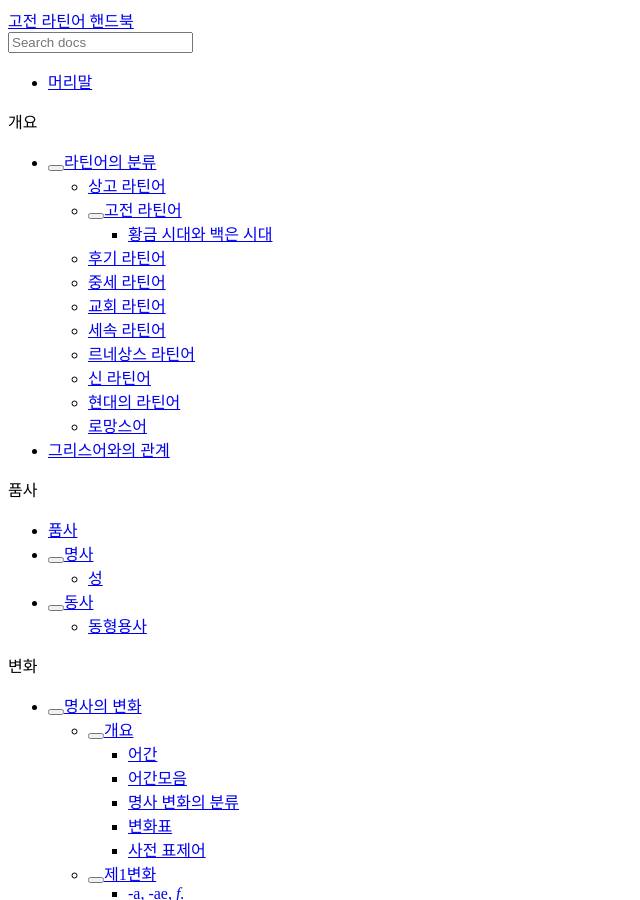
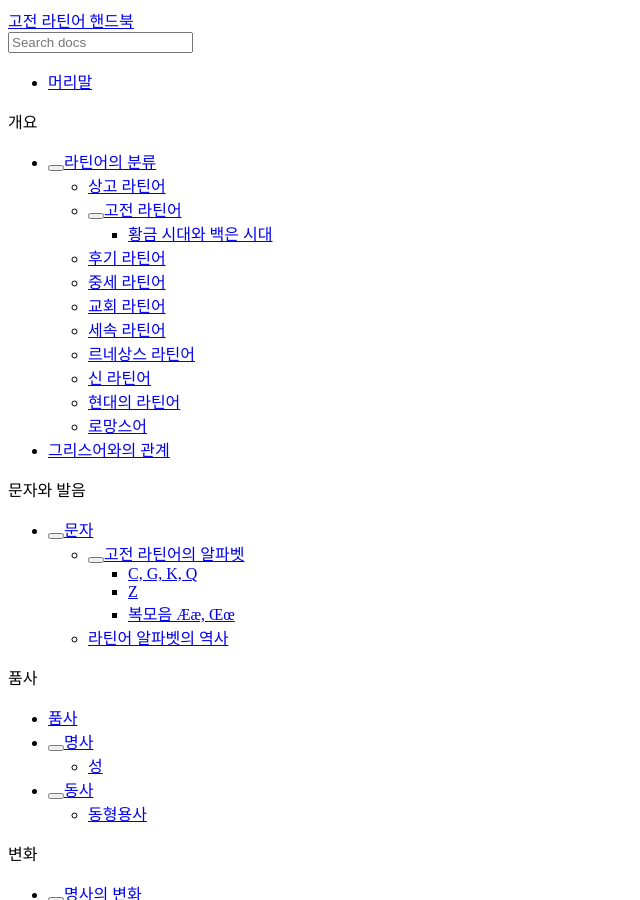
Before and after one commit to kabbala/grammatica_latina, a Sphinx documentation site: the page built from source/index.rst, in a window 1280 px wide and 900 px high. Shown: the whole window, without its empty margins (0-640 px from the left). Built offline with Sphinx 7.4.7 and the Read the Docs theme 2.0.0, drawn with Linux system fonts in a browser that asks for light colours; some of the changed lines change nothing that is shown; some of the changed text lies outside the part shown.

Commit message:
알파벳 항목 추가

```diff
--- /dev/null
+++ b/source/abecedarium.rst
@@ -0,0 +1,58 @@
+문자
+====
+
+고전 라틴어의 알파벳
+--------------------
+
+기원전 1세기 전후 고전 라틴어 시기에 사용하던 라틴어 알파벳(abecedarium 또는 alphabetum)은 23 글자이다.
+
+이 중 Y와 Z는 그리스어를 표기하기 위해 그리스어 알파벳에서 도입한 것이다. 그래서 21자로 보는 경우도 있다.
+
+순서는 현대의 알파벳과 동일하며, 고전 라틴어 시기에는 대문자만 있었다.
+
+   | A B C D E F G H I K L M N O P Q R S T V X 그리고 Y Z
+
+.. todo:: 알파벳 읽는 방법 기술할 것.
+
+현대에는 고전 라틴어를 표기할 때 J, U, W와 소문자를 모두 사용한다. 그래서 현대의 라틴어 알파벳은 26자이며 대소문자 구분이 있다.
+
+W는 라틴어 표기에 필수적이 아니어서 25 글자로 보는 경우도 많다.
+
+   | Aa Bb Cc Dd Ee Ff Gg Hh Ii Jj Kk Ll Mm Nn Oo Pp Qq Rr Ss Tt Uu Vv (Ww) Xx Yy Zz
+
+.. todo::
+   띄어쓰기가 없었음을 설명할 것.
+
+C, G, K, Q
+~~~~~~~~~~
+
+상고 라틴어에서는 C와 G가 혼용된다. 문자의 모양도 C에 획을 추가해서 G를 만든것이다. 당시 로마 문법가들은 기원전 3~4세기경에 G가 만들어졌다고 보았고, 알파벳에서 Z를 대체했다.(Z는 기원전 1세기에 재도입된다.)
+
+그러나 고전 라틴어 시대에 접어들면 C와 G는 확실히 구분이 되는데, 이와 함께 K가 사라진다. 즉 별개의 발음이었던 K가, C의 발음이 G와 명확하게 구분되자 C에 자리를 빼앗긴 것으로 추측할 수 있다.
+
+그래서 고전 라틴어 시대부터는 사실상 K가 쓰이지 않는다. 예외는 Kaeso라는 고유명사와 Kalendae 뿐이다. 이 둘은 이전 표기법을 전통적으로 지켜온 것으로 추정된다. 고전 라틴어 이후에 만들어진 교회 라틴어에서도 당연히 쓰이지 않는다.
+
+C, K와 비슷한 음가를 가진 또하나의 문자는 Q이다. Q는 거의 Qu 형태로만 사용되며 Cu, Ku와 혼용되기도 하였다. Kh 역시 비슷한 음가를 가지고 있다. 고전 라틴어를 기준으로 현재의 발음은 C, K, Q는 [k], G는 [g], Qu는 [k\ :sup:`w`\], Kh는 [k\ :sup:`h`\]로 보는 것이 적당할 것이다.
+
+또한 C와 G는 교회 라틴어에서 변화한 발음이다. E, I, Y 앞에서는 각각 [tʃ]와 [ʤ]로 발음한다. 영어의 음운론에 따라 hard C와 soft C로 설명하는 경우도 있으나 적절하지 않은 거 같다.
+
+Z
+~~~
+
+그리스어 Z의 음가는 고대 그리스어에서는 [dz]였던 것으로 추정되고, 코이네 그리스어에서는 현재의 [z]로 바뀐다. 상고 라틴어에는 [z] 발음이 있었다가 로타키즘에 의해 [r]로 바뀐 것으로 본다.
+
+Z이 재도입되기 전에는 그리스어의 Z를 어두에는 S, 중간에는 SS로 표기하기도 하였다. [https://en.wikipedia.org/w/index.php?title=Z&oldid=844642954#Latin]
+
+.. note::
+
+   교회 라틴어에서는 K, W, Y, Z가 사용되지 않는다.
+
+복모음 Ææ, Œœ
+~~~~~~~~~~~~~
+
+고전 라틴어에서는 Ææ와 Œœ가 사용되지 않고 각각 AE, OE로 따로따로 쓴다. 이 표기는 중세 이후에 널리 사용되었으며, 이유는 공간 절약과 후기 라틴어에서 이 복모음이 각각 [ɛ]와 [e]로 읽혔기 때문이기도 하다.
+
+현대에는 교회 라틴어에서 일부 사용한다.
+
+라틴어 알파벳의 역사
+--------------------
--- a/source/index.rst
+++ b/source/index.rst
@@ -7,6 +7,7 @@
 ####
 
 .. toctree::
+   :maxdepth: 2
 
    prooemium
 
@@ -16,6 +17,12 @@
 
    introductio/divisio
    introductio/graecus
+
+.. toctree::
+   :maxdepth: 2
+   :caption: 문자와 발음
+
+   abecedarium
 
 .. toctree::
    :maxdepth: 2
```
